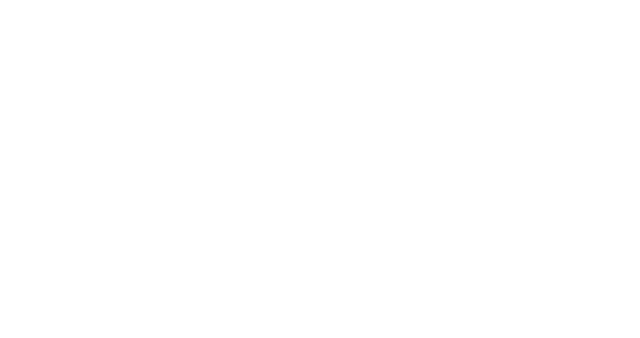
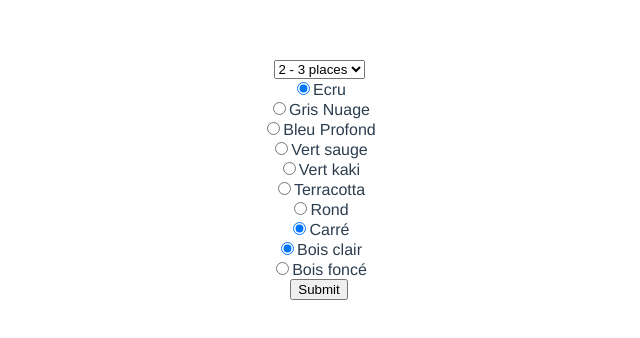
Before and after one commit to JunKyle/tediber-test-dev-front, a Vue app: page / in a window 1280 px wide. Shown: the top 338 px of the page, without its empty margins (321-961 px from the left). Built offline with nearby package versions, Linux system fonts and the light colour scheme.

Commit message:
Home : get and post Data sofa

```diff
--- a/src/App.vue
+++ b/src/App.vue
@@ -1,6 +1,6 @@
 <template>
   <div id="app">
-    <Home />
+    <Home :code="'sofa-simple'"/>
   </div>
 </template>
 
--- a/src/pages/Home.vue
+++ b/src/pages/Home.vue
@@ -1,21 +1,111 @@
 <template>
   <main class="Home">
+    <form v-if="product"
+          @submit="addToCart">
+      <template v-for="(option, index) in product.options">
+        <select v-model="formOptions[code + '-size']"
+                :key="index"
+                v-if="option.code.includes(code + '-size')">
+          <option v-for="(optionValue, index) in option.values"
+                  :value="optionValue.code"
+                  :key="index">
+            {{ optionValue.value }}
+          </option>
+        </select>
+        <div v-if="option.code.includes(code + '-color')"
+              :key="index">
+          <div v-for="(optionValue, index) in option.values"
+               :key="index">
+            <input type="radio"
+                   :id="optionValue.code"
+                   :value="optionValue.code"
+                   v-model="formOptions[code + '-color']">
+            <label :for="optionValue.code">{{ optionValue.value }}</label>
+          </div>
+        </div>
+        <div v-if="option.code.includes(code + '-feet-form')"
+              :key="index">
+          <div v-for="(optionValue, index) in option.values"
+               :key="index">
+            <input type="radio"
+                   :id="optionValue.code"
+                   :value="optionValue.code"
+                   v-model="formOptions[code + '-feet-form']">
+            <label :for="optionValue.code">{{ optionValue.value }}</label>
+          </div>
+        </div>
+        <div v-if="option.code.includes(code + '-feet-color')"
+              :key="index">
+          <div v-for="(optionValue, index) in option.values"
+               :key="index">
+            <input type="radio"
+                   :id="optionValue.code"
+                   :value="optionValue.code"
+                   v-model="formOptions[code + '-feet-color']">
+            <label :for="optionValue.code">{{ optionValue.value }}</label>
+          </div>
+        </div>
+      </template>
+      <input type="submit"
+             value="Submit">
+    </form>
   </main>
 </template>
 
 <script>
 export default {
   name: 'Home',
+  props: {
+    code: String
+  },
+  data: function () {
+    return {
+      product: null,
+      formOptions: null
+    }
+  },
+  watch: {
+    formOptions: {
+      handler () {
+        this.setVariant ();
+      },
+      deep: true
+    }
+  },
   mounted () {
     this.getHomeData ();
   },
   methods: {
     getHomeData () {
        this.$http
-        .get('./data/api.json')
+        .get('./data/api.json?code=' + this.code)
         .then(response => {
-          console.log('response data :', response.data);
+          if (response && response.data) {
+            this.product = response.data;
+            this.initFormOptions ();
+            this.setVariant ();
+          }
         });
+    },
+    initFormOptions () {
+      console.log('this.code', this.code);
+      this.formOptions = {
+        [this.code + '-size']: this.product.options.find(option => option.code.includes('size')).defaultOptionValue,
+        [this.code + '-color']: this.product.options.find(option => option.code.includes('color')).defaultOptionValue,
+        [this.code + '-feet-form']: this.product.options.find(option => option.code.includes('feet-form')).defaultOptionValue,
+        [this.code + '-feet-color']: this.product.options.find(option => option.code.includes('feet-color')).defaultOptionValue
+      }
+    },
+    setVariant () {
+      if (this.product && this.product.variants) {
+        this.productVariant = this.product.variants.find(item => JSON.stringify(item.optionCodes) === JSON.stringify(this.formOptions));
+      }
+    },
+    addToCart () {
+      if (this.productVariant && this.productVariant.code) {
+        this.$http.post('./data/api.json', { code : this.productVariant.code})
+            .then(response => console.log('panier maj', response));
+      }
     }
   }
 }
```
